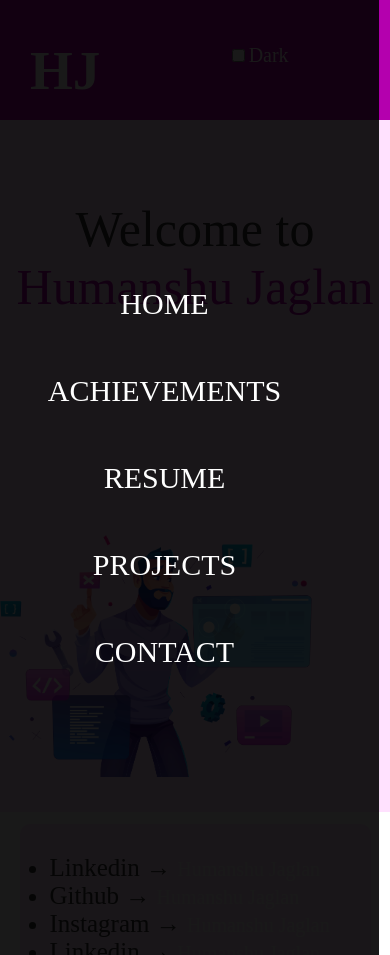
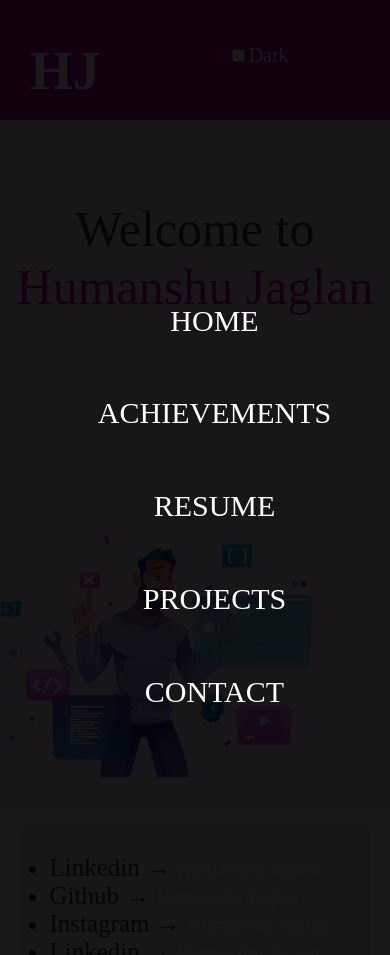
Before and after one commit to humanshu001/My-Old-Portfolio, a PHP site: page /contact.html in a window 390 px wide. Run offline with PHP 8.4, Linux system fonts and the light colour scheme.

Commit message:
some errors debugged

```diff
--- a/Assets/CSS/index.css
+++ b/Assets/CSS/index.css
@@ -352,10 +352,10 @@ body.dark-mode .sec2 h1 span{
     .navigation nav{
         position: absolute;
         top: 0;
-        left: -50px;
+        left: 0;
         right: 0;
         width: 110vw;
-        height: 100vh;
+        height: 106vh;
         display: flex;
         flex-direction: column;
         align-items: center;
@@ -363,7 +363,6 @@ body.dark-mode .sec2 h1 span{
         /* background-color: rgb(255, 3, 247); */
         /* z-index: 1000000; */
         background-color: rgb(0, 0, 0, 0.9);
-
     }
     .ds1, .ds2, .ds3, .ds4, .ds5, .ds6{
         display: none;
@@ -393,8 +392,8 @@ body.dark-mode .sec2 h1 span{
         border: none;
         outline: none;
         position: absolute;
-        top: 20px;
-        right: 60px;
+        top: 10%;
+        right: 10%;
     }
     .dark-mode-toggle{
         margin-bottom: 30px;
```
